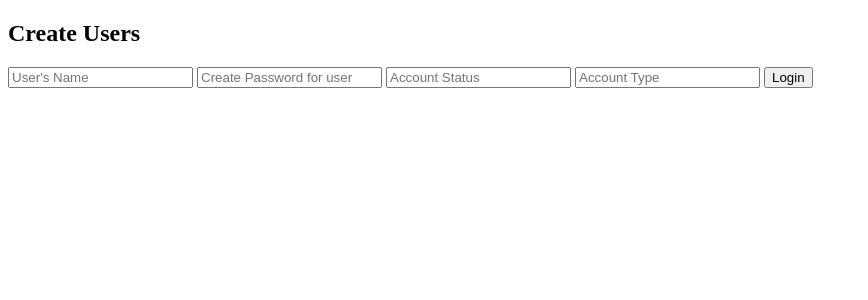
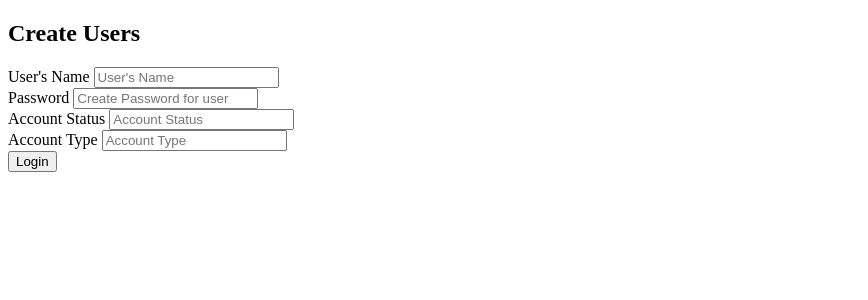
Before and after one commit to Auzzzz/SEPM-Assignment, a Flask app: page /admin/create in a window 1280 px wide. Shown: the part 85-385 px from the top of the page, without its empty margins (0-868 px from the left). Run offline with Flask 2, Linux system fonts and the light colour scheme; the visitor is signed in with stand-in values (Sample User, id 1); some libraries are stand-ins or nearby versions.

Commit message:
Updated UI

```diff
--- a/templates/admin_create_users.html
+++ b/templates/admin_create_users.html
@@ -2,13 +2,28 @@
 {% block title %}Home{% endblock %}
 
 {% block content %}
-<h2>Create Users</h2>
+<div class="container mt-3" style="width: 500px;">
+<h2 class="display-3 text-center" >Create Users</h2>
 <form action="{{ url_for('adminCreateUser') }}" method="post">
-    <input type="text" name="name" placeholder="User's Name" id="name" required>
-    <input type="text" name="password" placeholder="Create Password for user" id="password" required>
-    <input type="text" name="accountStatus" placeholder="Account Status" id="accountStatus" required>
-    <input type="text" name="accountType" placeholder="Account Type" id="accountType" required>
-    <input type="submit" value="Login">
+<div class="form-group">
+    <label for="name"> User's Name</label>
+    <input  class="form-control"  type="text" name="name" placeholder="User's Name" id="name" required>
+</div>
+<div class="form-group">
+    <label for="password"> Password</label>
+    <input class="form-control"  type="password" name="password" placeholder="Create Password for user" id="password" required>
+</div>
+<div class="form-group">
+    <label for="accountStatus"> Account Status</label>
+    <input class="form-control" type="text" name="accountStatus" placeholder="Account Status" id="accountStatus" required>
+</div>
+<div class="form-group">
+    <label for="accountType"> Account Type</label>
+    <input class="form-control" type="text" name="accountType" placeholder="Account Type" id="accountType" required>
+</div>
+    <input type="submit"  class="btn btn-primary" value="Login">
 </form>
+</div>
+</div>
 
 {% endblock %}
```
